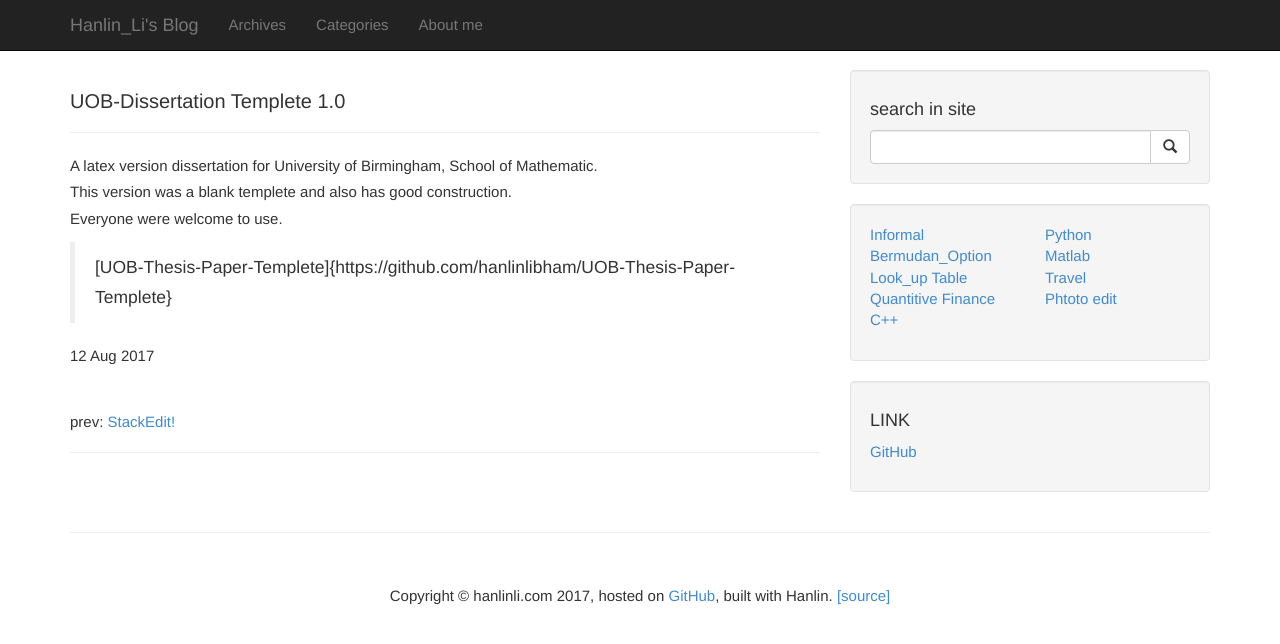
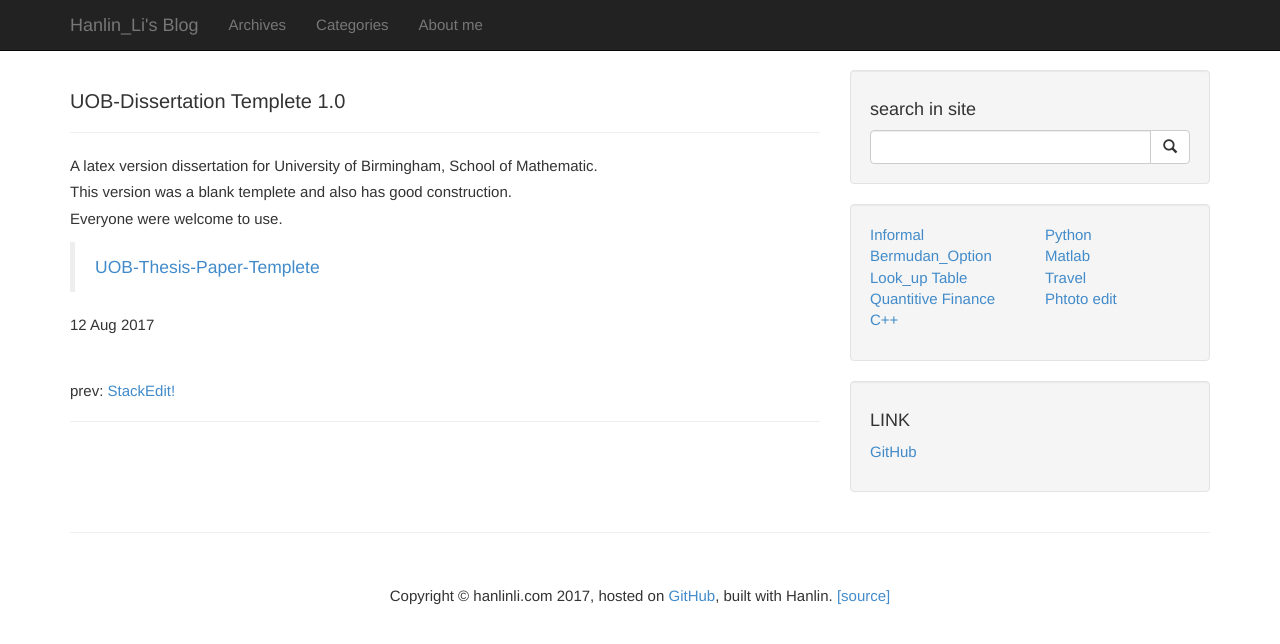
Before and after one commit to hanlinlibham/hanlinlibham.github.io, a Jekyll site: the page built from _posts/informal/2017-08-12-A-UOB-dissertation-Templete.md, in a window 1280 px wide. Shown: the top 644 px of the page. Built offline with Jekyll 4.4.1, drawn with Linux system fonts in a browser that asks for light colours; nearby versions of some CDN libraries; library files that are not in the unit come from our copies; Markdown is read by kramdown in place of the engine named in the settings; comment, search, counter and statistics services are not loaded.

Commit message:
Update 2017-08-12-A-UOB-dissertation-Templete.md

```diff
--- a/_posts/informal/2017-08-12-A-UOB-dissertation-Templete.md
+++ b/_posts/informal/2017-08-12-A-UOB-dissertation-Templete.md
@@ -8,6 +8,6 @@ A latex version dissertation for University of Birmingham, School of Mathematic.
 This version was a blank templete and also has good construction.<br>
 Everyone were welcome to use.<br>
 
->[UOB-Thesis-Paper-Templete]{https://github.com/hanlinlibham/UOB-Thesis-Paper-Templete}
+> [UOB-Thesis-Paper-Templete](https://github.com/hanlinlibham/UOB-Thesis-Paper-Templete)
 
 <p>{{ page.date | date_to_string }}</p>
```
